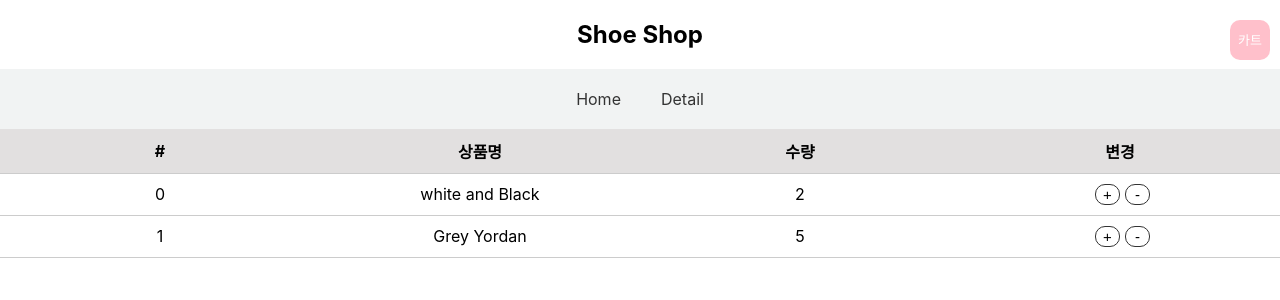
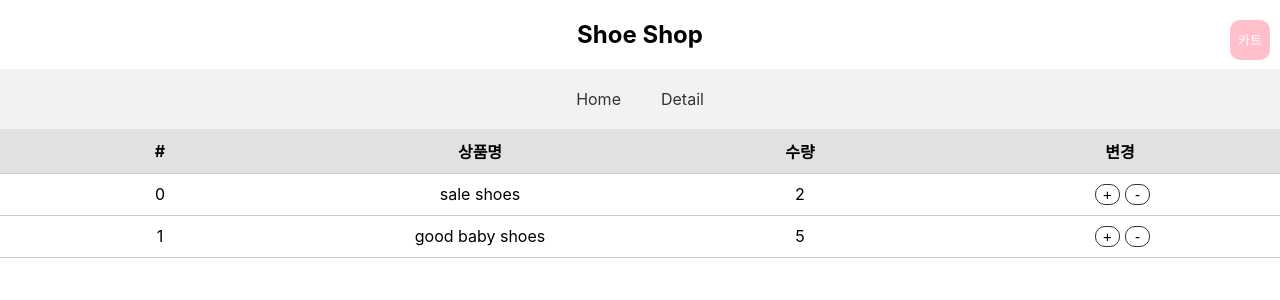
Before and after one commit to juhyunham/react-shoppingMall, a React (Create React App) app: page /cart in a window 1280 px wide. Shown: the top 300 px of the page. Built offline with nearby package versions, Linux system fonts and the light colour scheme.

Commit message:
장바구니 기능 업데이트

```diff
--- a/src/index.js
+++ b/src/index.js
@@ -11,21 +11,31 @@ import { createStore } from "redux";
 let initialArr = [
     {
         id: 0,
-        name: "white and Black",
+        name: "sale shoes",
         quan: 2,
     },
     {
         id: 1,
-        name: "Grey Yordan",
+        name: "good baby shoes",
         quan: 5,
     },
 ];
 
 function reducer(state = initialArr, action) {
     if (action.type === "itemAdd") {
-        let copy = [...state];
-        copy.push(action.data);
-        return copy;
+        const findProd = state.findIndex((item) => {
+            return item.id === action.data.id;
+        });
+
+        if (findProd > 0) {
+            let copy = [...state];
+            copy[action.data.id].quan++;
+            return copy;
+        } else {
+            let copy = [...state];
+            copy.push(action.data);
+            return copy;
+        }
     } else if (action.type === `plus`) {
         let copy = [...state];
         copy[action.data].quan++;
```
